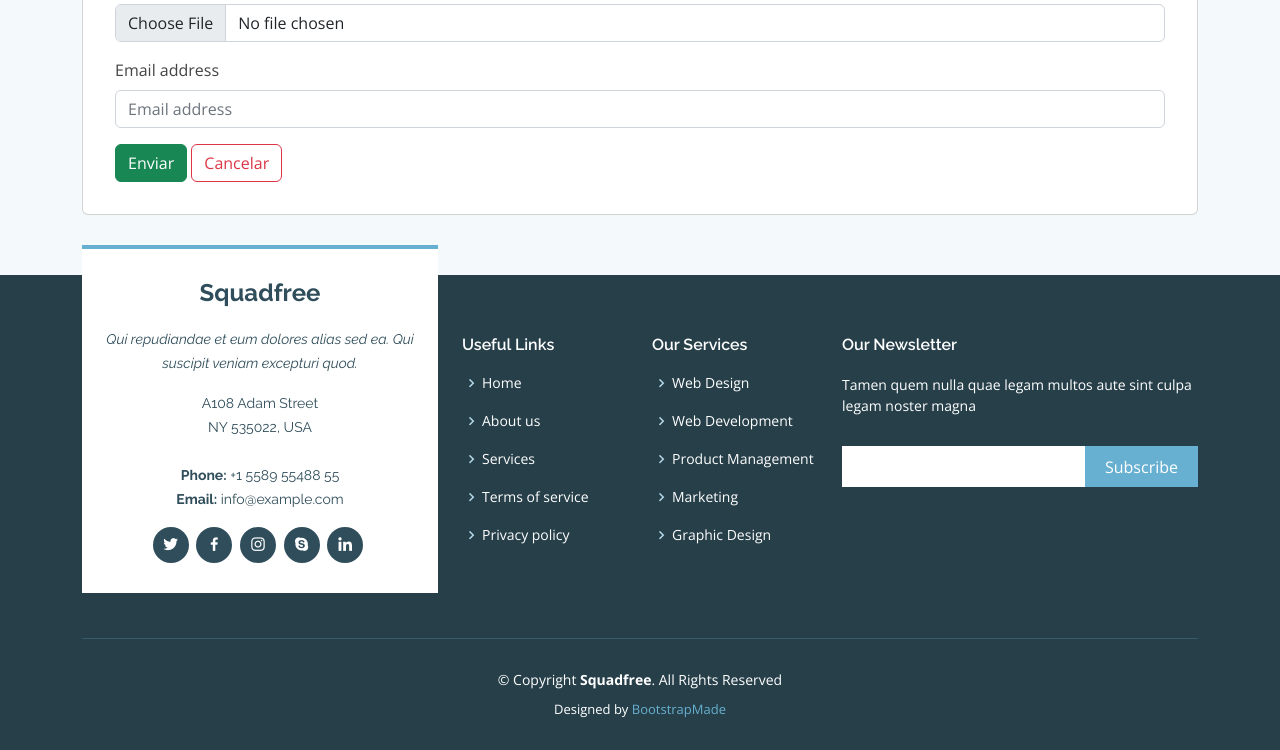
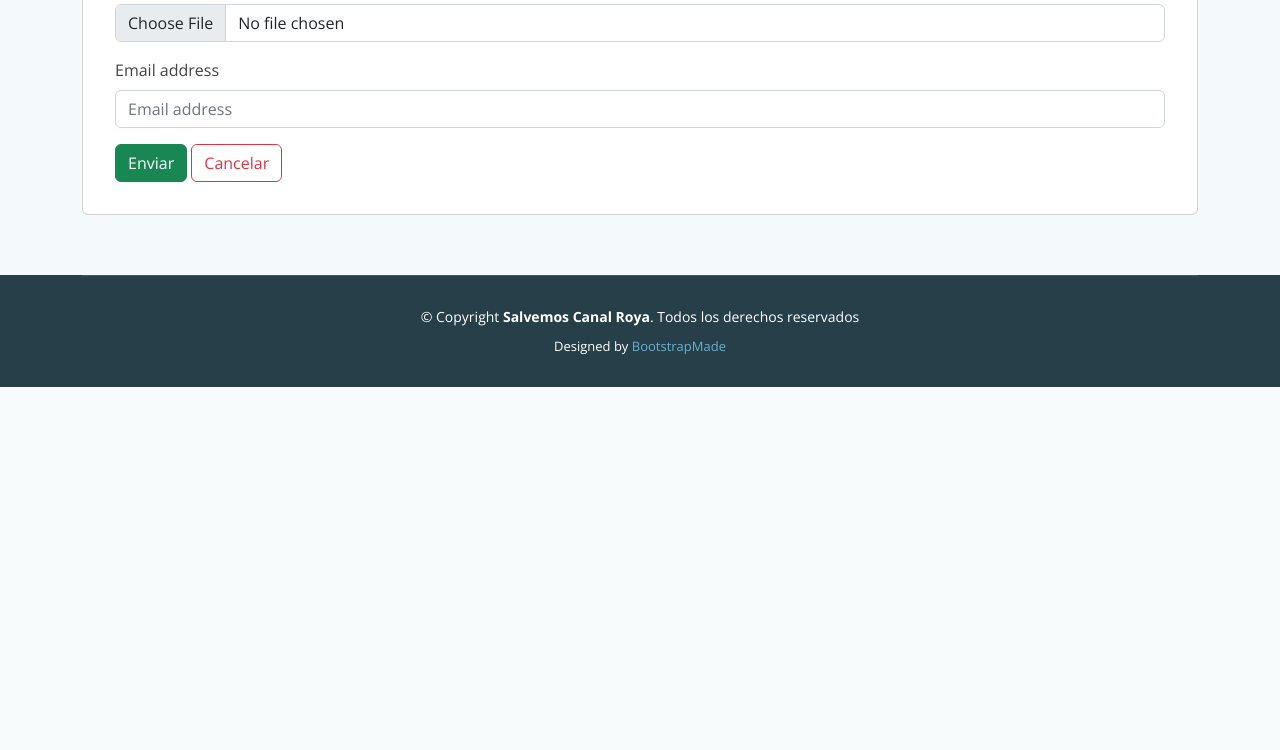
Before and after one commit to ribaguifi/canalroya, a Django app: page / in a window 1280 px wide. Shown: the part 2701-3451 px from the top of the page. After the commit the page ends 3088 px from the top, so only its background shows below. Run offline with Django 4.2, Linux system fonts and the light colour scheme; data that the repository does not hold is empty; some libraries are stand-ins or nearby versions.

Commit message:
Drop non relevant info on footer & fix copyright

```diff
--- a/canalroya/templates/canalroya/base.html
+++ b/canalroya/templates/canalroya/base.html
@@ -199,68 +199,9 @@
 
   <!-- ======= Footer ======= -->
   <footer id="footer">
-    <div class="footer-top">
-      <div class="container">
-        <div class="row">
-
-          <div class="col-lg-4 col-md-6">
-            <div class="footer-info">
-              <h3>Squadfree</h3>
-              <p class="pb-3"><em>Qui repudiandae et eum dolores alias sed ea. Qui suscipit veniam excepturi quod.</em></p>
-              <p>
-                A108 Adam Street <br>
-                NY 535022, USA<br><br>
-                <strong>Phone:</strong> +1 5589 55488 55<br>
-                <strong>Email:</strong> info@example.com<br>
-              </p>
-              <div class="social-links mt-3">
-                <a href="#" class="twitter"><i class="bx bxl-twitter"></i></a>
-                <a href="#" class="facebook"><i class="bx bxl-facebook"></i></a>
-                <a href="#" class="instagram"><i class="bx bxl-instagram"></i></a>
-                <a href="#" class="google-plus"><i class="bx bxl-skype"></i></a>
-                <a href="#" class="linkedin"><i class="bx bxl-linkedin"></i></a>
-              </div>
-            </div>
-          </div>
-
-          <div class="col-lg-2 col-md-6 footer-links">
-            <h4>Useful Links</h4>
-            <ul>
-              <li><i class="bx bx-chevron-right"></i> <a href="#">Home</a></li>
-              <li><i class="bx bx-chevron-right"></i> <a href="#">About us</a></li>
-              <li><i class="bx bx-chevron-right"></i> <a href="#">Services</a></li>
-              <li><i class="bx bx-chevron-right"></i> <a href="#">Terms of service</a></li>
-              <li><i class="bx bx-chevron-right"></i> <a href="#">Privacy policy</a></li>
-            </ul>
-          </div>
-
-          <div class="col-lg-2 col-md-6 footer-links">
-            <h4>Our Services</h4>
-            <ul>
-              <li><i class="bx bx-chevron-right"></i> <a href="#">Web Design</a></li>
-              <li><i class="bx bx-chevron-right"></i> <a href="#">Web Development</a></li>
-              <li><i class="bx bx-chevron-right"></i> <a href="#">Product Management</a></li>
-              <li><i class="bx bx-chevron-right"></i> <a href="#">Marketing</a></li>
-              <li><i class="bx bx-chevron-right"></i> <a href="#">Graphic Design</a></li>
-            </ul>
-          </div>
-
-          <div class="col-lg-4 col-md-6 footer-newsletter">
-            <h4>Our Newsletter</h4>
-            <p>Tamen quem nulla quae legam multos aute sint culpa legam noster magna</p>
-            <form action="" method="post">
-              <input type="email" name="email"><input type="submit" value="Subscribe">
-            </form>
-
-          </div>
-
-        </div>
-      </div>
-    </div>
-
     <div class="container">
       <div class="copyright">
-        &copy; Copyright <strong><span>Squadfree</span></strong>. All Rights Reserved
+        &copy; Copyright <strong><span>Salvemos Canal Roya</span></strong>. Todos los derechos reservados
       </div>
       <div class="credits">
         <!-- All the links in the footer should remain intact. -->
```
